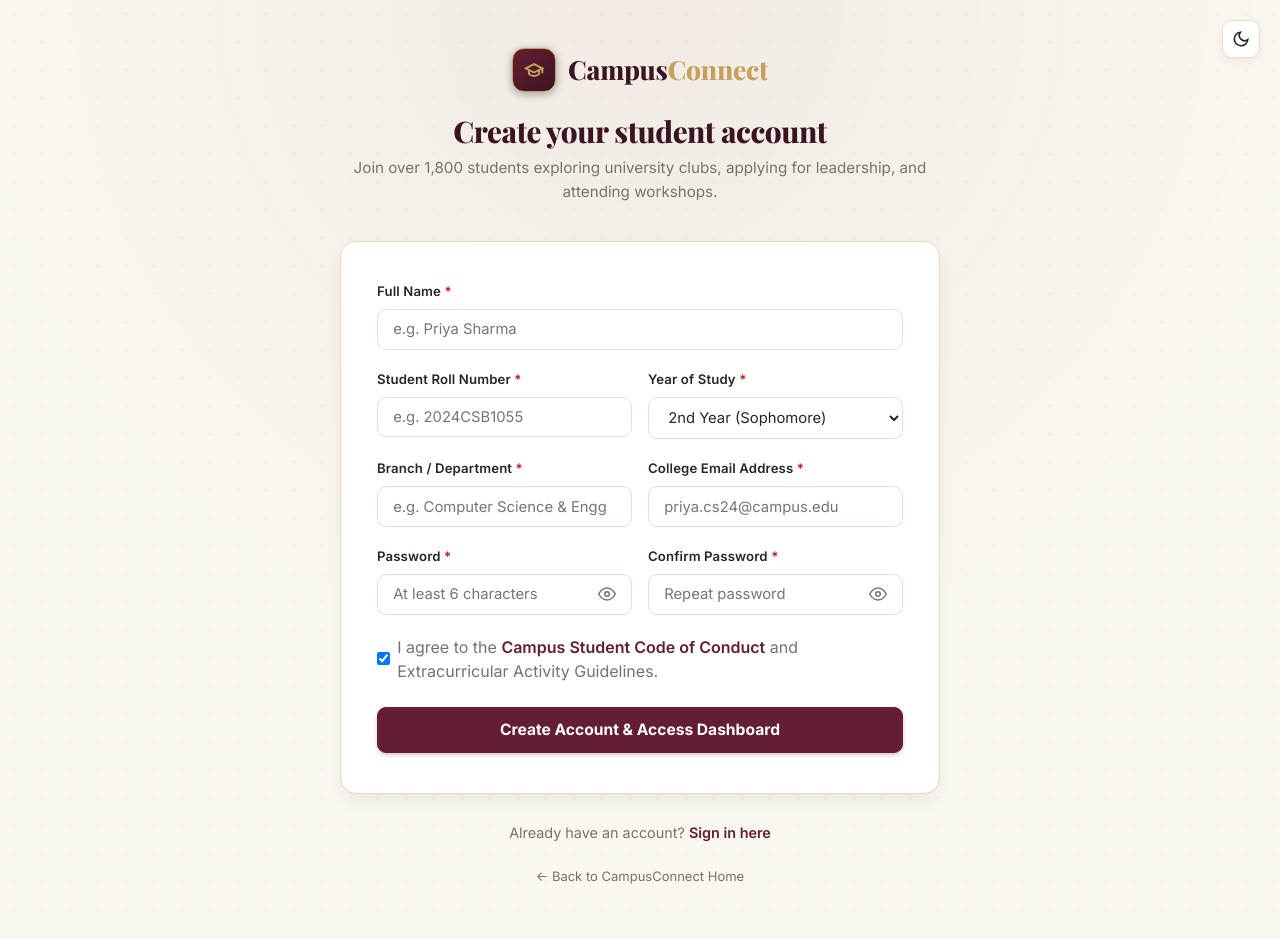
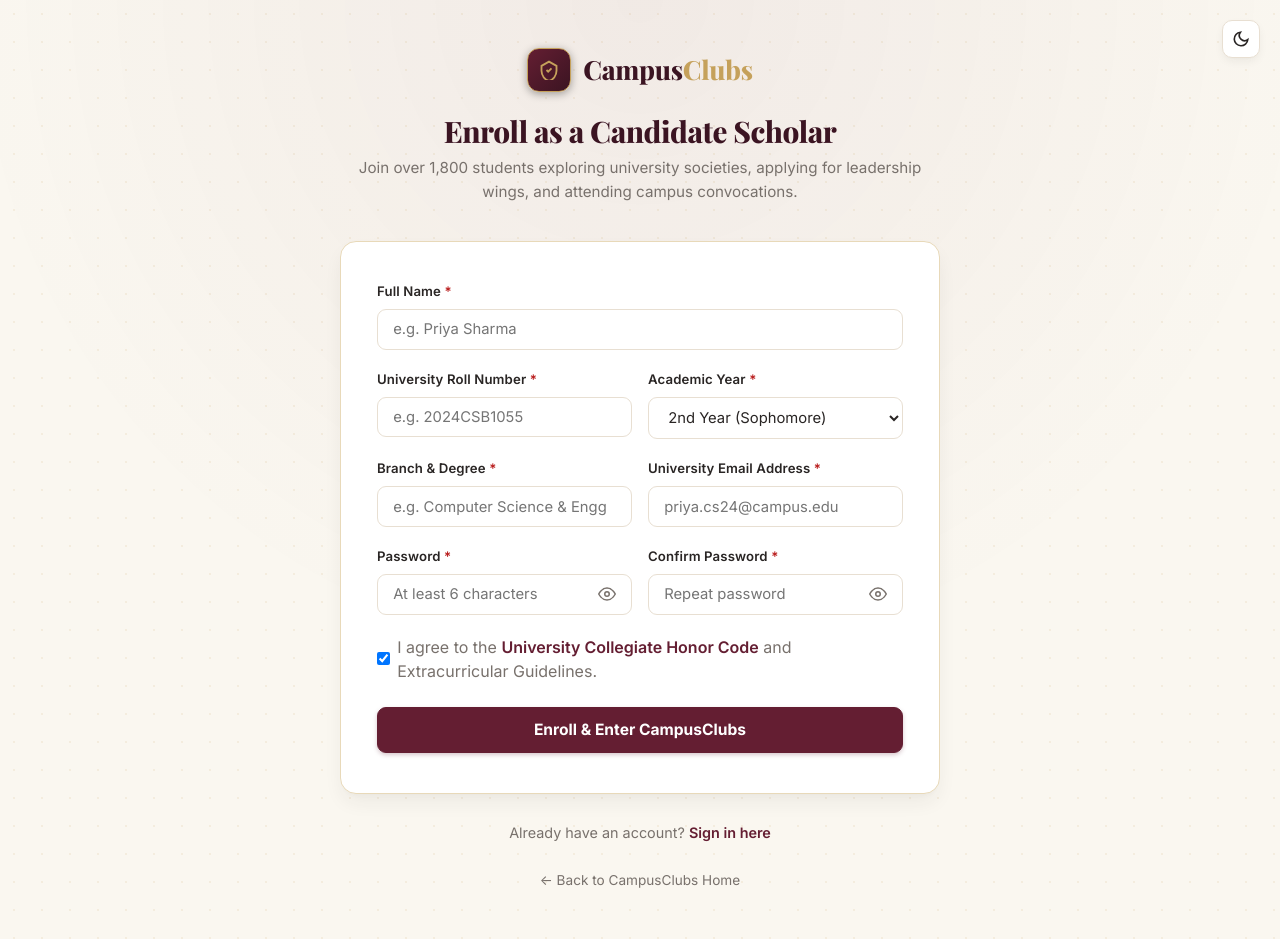
Before and after one commit to Kalpajit0406/club-hub, a plain HTML site: page register.html in a window 1280 px wide. Drawn offline with nearby package versions, Linux system fonts and the light colour scheme; a web font is replaced by a local one.

Commit message:
refactor: rebrand register page from CampusConnect to CampusClubs and update typography

```diff
--- a/register.html
+++ b/register.html
@@ -3,8 +3,8 @@
 <head>
   <meta charset="UTF-8">
   <meta name="viewport" content="width=device-width, initial-scale=1.0">
-  <title>Create Student Account | CampusConnect</title>
-  <meta name="description" content="Register for a CampusConnect account to apply for college clubs and track recruitment stages.">
+  <title>Enroll Candidate Account | CampusClubs</title>
+  <meta name="description" content="Register for a CampusClubs account to apply for college societies and track recruitment stages.">
 
   <!-- Dark / Light Theme Immediate Init (Anti-Flicker) -->
   <script>
@@ -14,10 +14,10 @@
     })();
   </script>
 
-  <!-- Google Fonts: Plus Jakarta Sans & Inter -->
+  <!-- Google Fonts: Playfair Display & Inter -->
   <link rel="preconnect" href="https://fonts.googleapis.com">
   <link rel="preconnect" href="https://fonts.gstatic.com" crossorigin>
-  <link href="https://fonts.googleapis.com/css2?family=Inter:wght@400;500;600;700&family=Plus+Jakarta+Sans:wght@600;700;800&display=swap" rel="stylesheet">
+  <link href="https://fonts.googleapis.com/css2?family=Inter:wght@400;500;600;700&family=Playfair+Display:ital,wght@0,600;0,700;0,800;0,900;1,600;1,700&display=swap" rel="stylesheet">
 
   <!-- CSS Stylesheets -->
   <link rel="stylesheet" href="css/style.css">
@@ -30,17 +30,17 @@
 
     <!-- BRAND & HEADER -->
     <div class="auth-header">
-      <a href="index.html" class="auth-brand" aria-label="Return to CampusConnect Home">
+      <a href="index.html" class="auth-brand" aria-label="Return to CampusClubs Home">
         <div class="brand-icon">
-          <svg viewBox="0 0 24 24" fill="none" stroke="currentColor" stroke-width="2.3">
-            <path d="M22 10v6M2 10l10-5 10 5-10 5z"/>
-            <path d="M6 12v5c3 3 9 3 12 0v-5"/>
+          <svg viewBox="0 0 24 24" fill="none" stroke="currentColor" stroke-width="2.2">
+            <path d="M12 2L3 7v6c0 5.55 3.84 10.74 9 12 5.16-1.26 9-6.45 9-12V7l-9-5z"/>
+            <polyline points="9 12 11 14 15 10"/>
           </svg>
         </div>
-        <div>Campus<span>Connect</span></div>
+        <div>Campus<span>Clubs</span></div>
       </a>
-      <h1 class="auth-title">Create your student account</h1>
-      <p class="auth-subtitle">Join over 1,800 students exploring university clubs, applying for leadership, and attending workshops.</p>
+      <h1 class="auth-title">Enroll as a Candidate Scholar</h1>
+      <p class="auth-subtitle">Join over 1,800 students exploring university societies, applying for leadership wings, and attending campus convocations.</p>
     </div>
 
     <!-- AUTH CARD -->
@@ -62,7 +62,7 @@
 
         <div style="display: grid; grid-template-columns: 1fr 1fr; gap: 1rem;">
           <div class="form-group">
-            <label for="reg-roll" class="form-label">Student Roll Number <span class="required">*</span></label>
+            <label for="reg-roll" class="form-label">University Roll Number <span class="required">*</span></label>
             <input
               type="text"
               id="reg-roll"
@@ -73,7 +73,7 @@
           </div>
 
           <div class="form-group">
-            <label for="reg-year" class="form-label">Year of Study <span class="required">*</span></label>
+            <label for="reg-year" class="form-label">Academic Year <span class="required">*</span></label>
             <select id="reg-year" class="form-select" required>
               <option value="1st Year">1st Year (Freshman)</option>
               <option value="2nd Year" selected>2nd Year (Sophomore)</option>
@@ -85,7 +85,7 @@
 
         <div style="display: grid; grid-template-columns: 1fr 1fr; gap: 1rem;">
           <div class="form-group">
-            <label for="reg-branch" class="form-label">Branch / Department <span class="required">*</span></label>
+            <label for="reg-branch" class="form-label">Branch & Degree <span class="required">*</span></label>
             <input
               type="text"
               id="reg-branch"
@@ -96,7 +96,7 @@
           </div>
 
           <div class="form-group">
-            <label for="reg-email" class="form-label">College Email Address <span class="required">*</span></label>
+            <label for="reg-email" class="form-label">University Email Address <span class="required">*</span></label>
             <input
               type="email"
               id="reg-email"
@@ -153,12 +153,12 @@
         <div class="form-group" style="margin-bottom: 1.5rem;">
           <label class="auth-checkbox-label">
             <input type="checkbox" id="reg-terms" checked required>
-            <span>I agree to the <a href="#" class="auth-link">Campus Student Code of Conduct</a> and Extracurricular Activity Guidelines.</span>
+            <span>I agree to the <a href="#" class="auth-link">University Collegiate Honor Code</a> and Extracurricular Guidelines.</span>
           </label>
         </div>
 
         <button type="submit" class="btn btn-primary auth-submit-btn">
-          Create Account & Access Dashboard
+          Enroll & Enter CampusClubs
         </button>
       </form>
     </div>
@@ -169,8 +169,8 @@
       <a href="login.html" class="auth-link">Sign in here</a>
     </div>
 
-    <div style="text-align: center; margin-top: 1.25rem;">
-      <a href="index.html" style="font-size: 0.8125rem; color: var(--text-secondary);">&larr; Back to CampusConnect Home</a>
+    <div style="text-align: center; margin-top: 1.5rem;">
+      <a href="index.html" style="font-size: 0.85rem; color: var(--text-secondary);">&larr; Back to CampusClubs Home</a>
     </div>
 
   </div>
```
